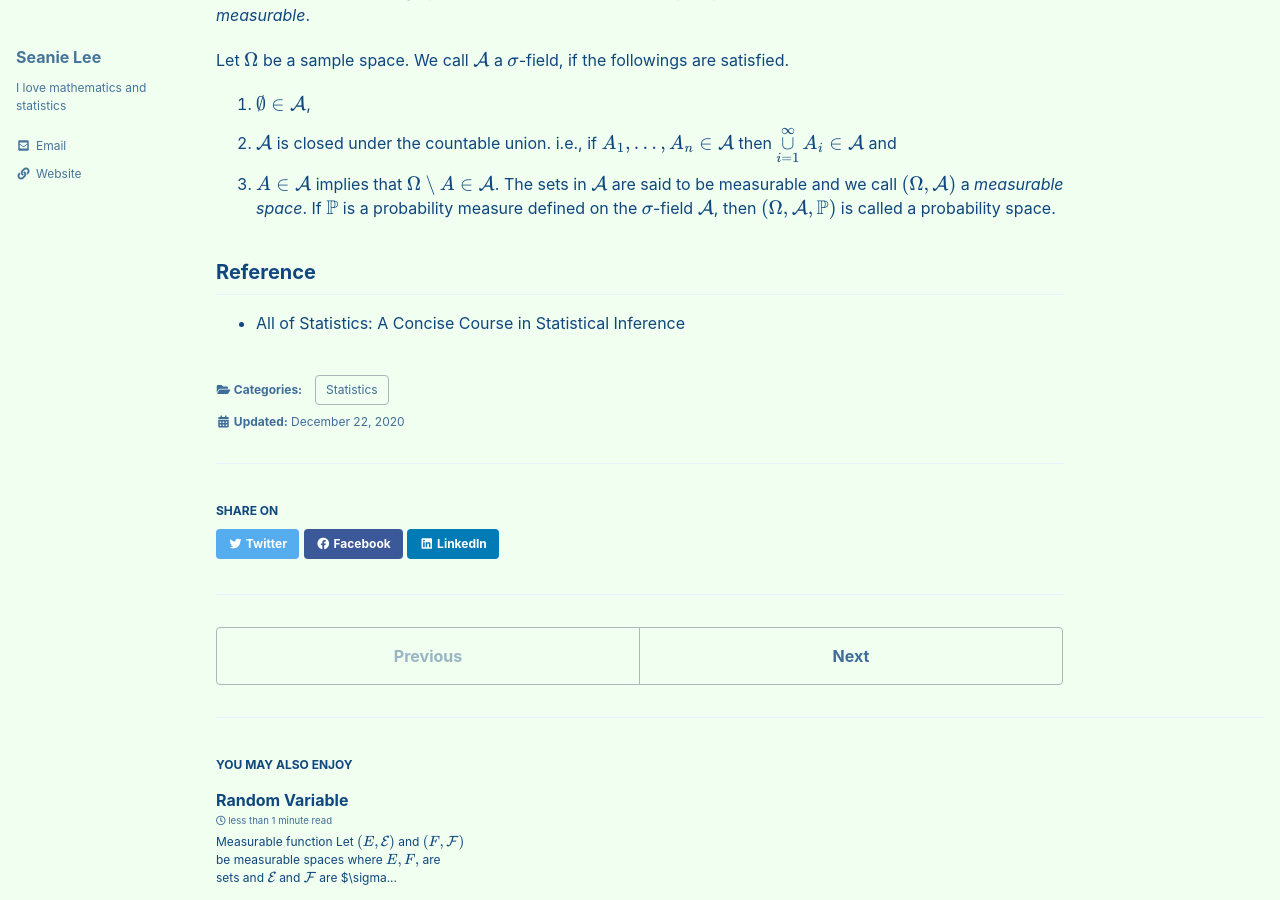
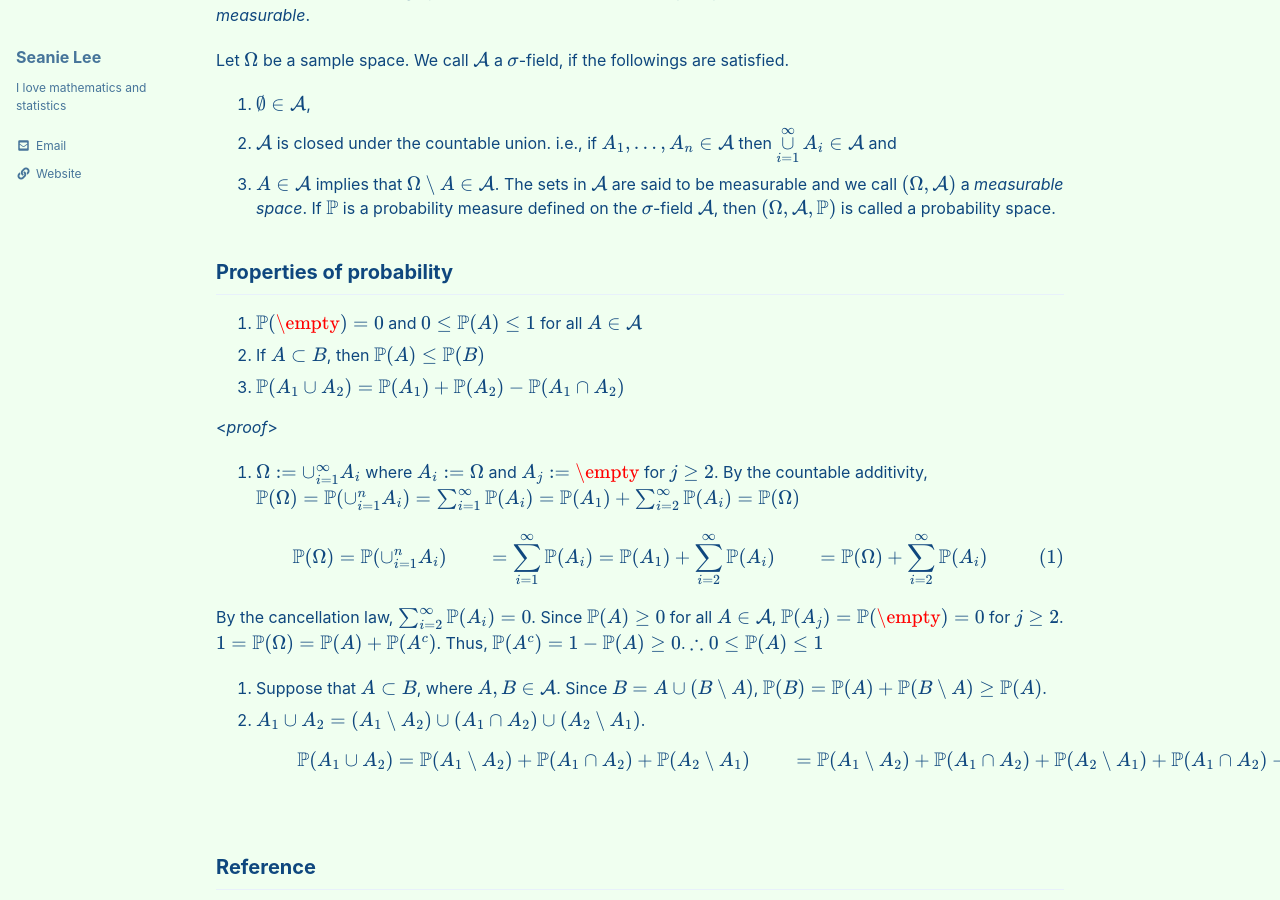
Before and after one commit to seanie12/blog, a Jekyll site: the page built from _posts/2020-12-22-probablity-space.md, in a window 1280 px wide and 900 px high, scrolled down 441 px. Built offline with Jekyll 4.4.1, drawn with Linux system fonts in a browser that asks for light colours; cached includes are drawn as plain includes; formulas are drawn with MathJax 3; some of the changed text lies outside the part shown.

Commit message:
Update 2020-12-22-probablity-space.md

```diff
--- a/_posts/2020-12-22-probablity-space.md
+++ b/_posts/2020-12-22-probablity-space.md
@@ -27,5 +27,35 @@ Let $\Omega$ be a sample space. We call $\mathcal{A}$ a $\sigma$-field, if the f
 The sets in $\mathcal{A}$ are said to be measurable and we call $(\Omega, \mathcal{A})$ a *measurable space*. If $\mathbb{P}$ is a probability measure defined on the $\sigma$-field $\mathcal{A}$, then $(\Omega, \mathcal{A}, \mathbb{P})$ is called a probability space.
 
 
+
+## Properties of probability
+1. $\mathbb{P}(\empty) = 0$ and $0 \leq \mathbb{P}(A) \leq 1$ for all $A \in \mathcal{A}$
+2. If $A \subset B$, then $\mathbb{P}(A) \leq \mathbb{P}(B)$
+3. $\mathbb{P}(A_1 \cup A_2) = \mathbb{P}(A_1) + \mathbb{P}(A_2) - \mathbb{P}(A_1 \cap A_2)$
+
+<*proof*>
+1. $\Omega := \cup_{i=1}^\infty A_i$ where $A_i := \Omega$ and $A_j := \empty$ for $j \geq 2$. By the countable additivity, $\mathbb{P}(\Omega) =\mathbb{P}( \cup_{i=1}^n A_i) = \sum_{i=1}^\infty \mathbb{P}(A_i) = \mathbb{P}(A_1) + \sum_{i=2}^\infty \mathbb{P}(A_i) = \mathbb{P}(\Omega)$
+
+\begin{align}
+\mathbb{P}(\Omega) &=\mathbb{P}( \cup_{i=1}^n A_i) \\
+&= \sum_{i=1}^\infty \mathbb{P}(A_i) \\
+&= \mathbb{P}(A_1) + \sum_{i=2}^\infty \mathbb{P}(A_i) \\
+&= \mathbb{P}(\Omega) + \sum_{i=2}^\infty \mathbb{P}(A_i)  \\
+\end{align}
+By the cancellation law, $\sum_{i=2}^\infty \mathbb{P}(A_i) =0$. Since $\mathbb{P}(A) \geq 0$ for all $A \in \mathcal{A}$, $\mathbb{P}(A_j) = \mathbb{P}(\empty) = 0$ for $j \geq 2$.
+$1= \mathbb{P}(\Omega) = \mathbb{P}(A) + \mathbb{P}(A^c)$. Thus, $\mathbb{P}(A^c) = 1 -\mathbb{P}(A) \geq 0$.
+$\therefore 0 \leq \mathbb{P}(A) \leq 1$
+$$\tag*{$\square$}$$
+
+
+2.  Suppose that $A\subset B$, where $A, B \in \mathcal{A}$. Since $B = A \cup (B\setminus A)$,  $\mathbb{P}(B) = \mathbb{P}(A) + \mathbb{P}(B\setminus A) \geq \mathbb{P}(A)$.
+$$\tag*{$\square$}$$
+3. $A_1 \cup A_2  = (A_1 \setminus A_2) \cup (A_1 \cap A_2) \cup (A_2\setminus A_1)$.
+\begin{align}\mathbb{P}(A_1 \cup A_2) &= \mathbb{P}(A_1 \setminus A_2) + \mathbb{P}(A_1 \cap A_2) + \mathbb{P}(A_2\setminus A_1) \\
+&= \mathbb{P}(A_1 \setminus A_2) + \mathbb{P}(A_1\cap A_2) + \mathbb{P}(A_2 \setminus A_1) + \mathbb{P}(A_1 \cap A_2) - \mathbb{P}(A_1 \cap A_2) \\
+&= \mathbb{P}(A_1) + \mathbb{P}(A_2) - \mathbb{P}(A_1 \cap A_2)
+\end{align}
+
+$$\tag*{$\square$}$$
 ## Reference
 - All of Statistics: A Concise Course in Statistical Inference
```
